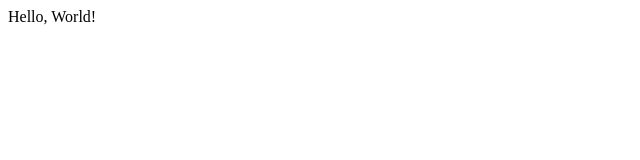
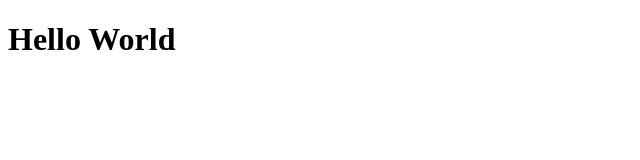
Before and after one commit to acostadu/acostadu.github.io, a plain HTML site: page index.html in a window 1280 px wide. Shown: the whole page, without its empty margins (0-640 px from the left). Drawn offline with Linux system fonts and the light colour scheme.

Commit message:
First edit

```diff
--- a/index.html
+++ b/index.html
@@ -6,6 +6,6 @@
     <title>Danny Acosta</title>
 </head>
 <body>
-    Hello, World!
+    <h1>Hello World</h1>
 </body>
 </html>
```
